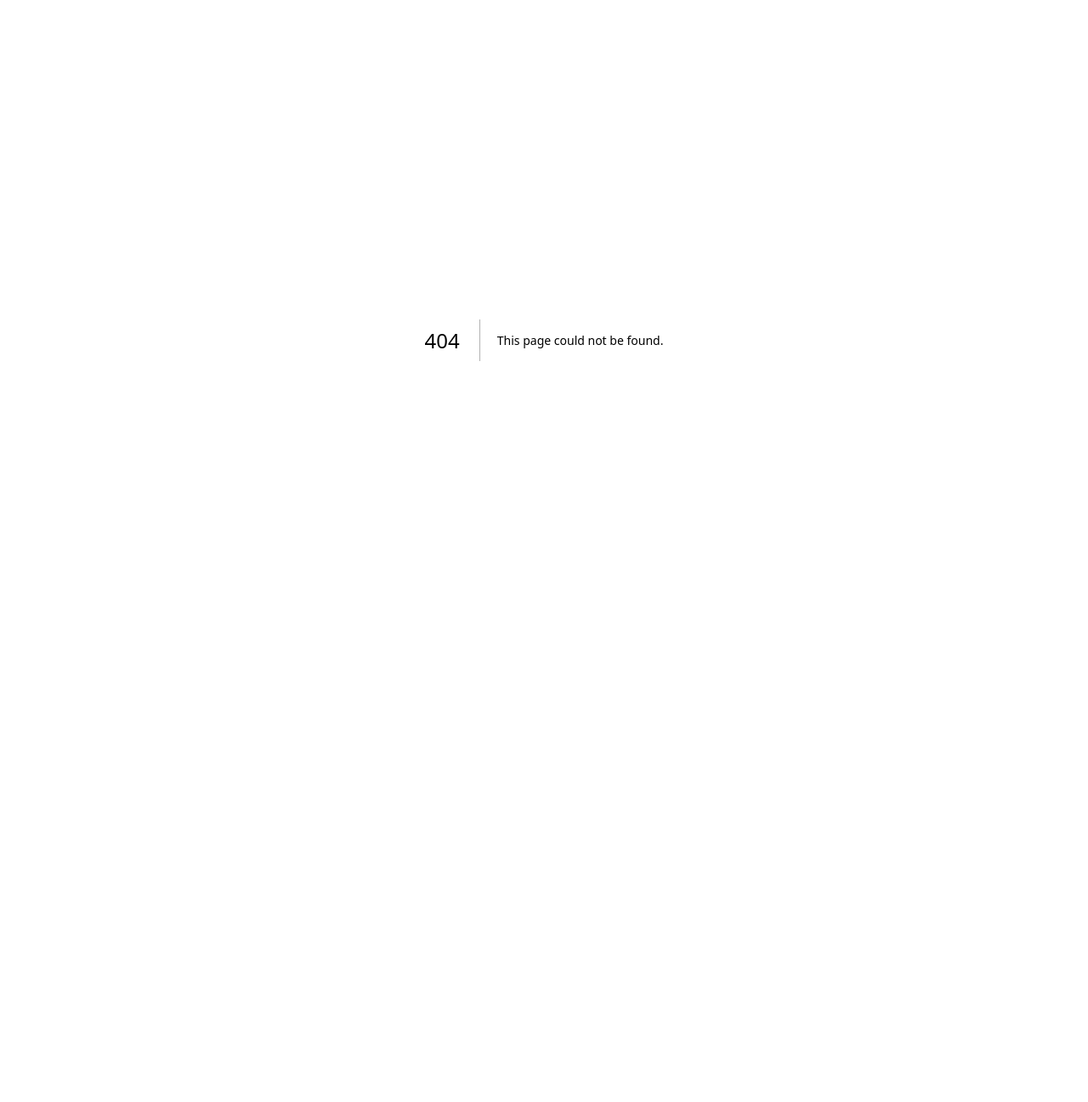
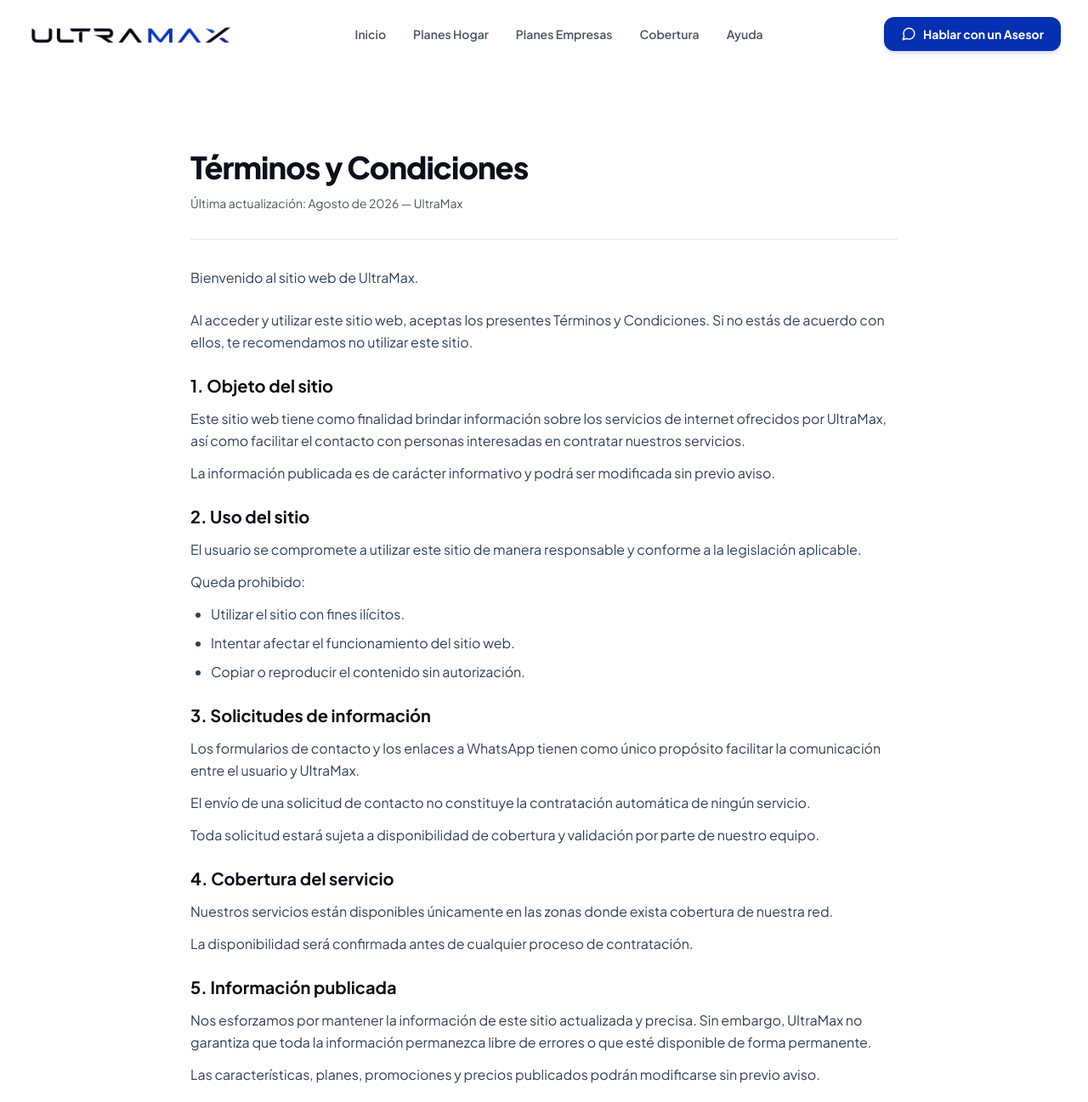
Before and after one commit to DerianPaez/ultramax, a Next.js app: page /terminos-y-condiciones in a window 1280 px wide. Before the commit this address had no page. Shown: the top 1297 px of the page at 85% size. Before the commit the page ends 800 px from the top, so only its background shows below. Built offline with nearby package versions, Linux system fonts and the light colour scheme.

Commit message:
feat(legal): add terms and conditions page

```diff
--- /dev/null
+++ b/app/terminos-y-condiciones/page.tsx
@@ -0,0 +1,134 @@
+import { Navigation } from '../../components/section/Navigation';
+import { Footer } from '../../components/section/Footer';
+
+export const metadata = {
+  title: 'Términos y Condiciones | UltraMax',
+  description: 'Términos y condiciones de uso del sitio web de UltraMax.',
+  robots: {
+    index: false,
+    follow: false,
+  },
+};
+
+export default function TermsPage() {
+  return (
+    <div className="flex flex-col min-h-screen bg-white">
+      <Navigation />
+      <main className="flex-1 py-16 lg:py-24">
+        <div className="mx-auto max-w-4xl px-6 lg:px-8 flex flex-col gap-8">
+          <div className="flex flex-col gap-3 border-b border-slate-200 pb-8">
+            <h1 className="text-3xl font-extrabold tracking-tight text-dark sm:text-4xl">
+              Términos y Condiciones
+            </h1>
+            <p className="text-sm text-muted">
+              Última actualización: Agosto de 2026 — UltraMax
+            </p>
+          </div>
+
+          <div className="flex flex-col gap-6 text-slate-700 leading-relaxed text-sm sm:text-base">
+            <p>
+              Bienvenido al sitio web de UltraMax.
+            </p>
+            <p>
+              Al acceder y utilizar este sitio web, aceptas los presentes Términos y Condiciones. Si no estás de acuerdo con ellos, te recomendamos no utilizar este sitio.
+            </p>
+
+            <section className="flex flex-col gap-3">
+              <h2 className="text-xl font-bold text-dark">1. Objeto del sitio</h2>
+              <p>
+                Este sitio web tiene como finalidad brindar información sobre los servicios de internet ofrecidos por UltraMax, así como facilitar el contacto con personas interesadas en contratar nuestros servicios.
+              </p>
+              <p>
+                La información publicada es de carácter informativo y podrá ser modificada sin previo aviso.
+              </p>
+            </section>
+
+            <section className="flex flex-col gap-3">
+              <h2 className="text-xl font-bold text-dark">2. Uso del sitio</h2>
+              <p>
+                El usuario se compromete a utilizar este sitio de manera responsable y conforme a la legislación aplicable.
+              </p>
+              <p>Queda prohibido:</p>
+              <ul className="list-disc pl-6 flex flex-col gap-2">
+                <li>Utilizar el sitio con fines ilícitos.</li>
+                <li>Intentar afectar el funcionamiento del sitio web.</li>
+                <li>Copiar o reproducir el contenido sin autorización.</li>
+              </ul>
+            </section>
+
+            <section className="flex flex-col gap-3">
+              <h2 className="text-xl font-bold text-dark">3. Solicitudes de información</h2>
+              <p>
+                Los formularios de contacto y los enlaces a WhatsApp tienen como único propósito facilitar la comunicación entre el usuario y UltraMax.
+              </p>
+              <p>
+                El envío de una solicitud de contacto no constituye la contratación automática de ningún servicio.
+              </p>
+              <p>
+                Toda solicitud estará sujeta a disponibilidad de cobertura y validación por parte de nuestro equipo.
+              </p>
+            </section>
+
+            <section className="flex flex-col gap-3">
+              <h2 className="text-xl font-bold text-dark">4. Cobertura del servicio</h2>
+              <p>
+                Nuestros servicios están disponibles únicamente en las zonas donde exista cobertura de nuestra red.
+              </p>
+              <p>
+                La disponibilidad será confirmada antes de cualquier proceso de contratación.
+              </p>
+            </section>
+
+            <section className="flex flex-col gap-3">
+              <h2 className="text-xl font-bold text-dark">5. Información publicada</h2>
+              <p>
+                Nos esforzamos por mantener la información de este sitio actualizada y precisa. Sin embargo, UltraMax no garantiza que toda la información permanezca libre de errores o que esté disponible de forma permanente.
+              </p>
+              <p>
+                Las características, planes, promociones y precios publicados podrán modificarse sin previo aviso.
+              </p>
+            </section>
+
+            <section className="flex flex-col gap-3">
+              <h2 className="text-xl font-bold text-dark">6. Propiedad intelectual</h2>
+              <p>
+                Todo el contenido de este sitio web, incluyendo textos, imágenes, logotipos, diseño e identidad visual, pertenece a UltraMax o se utiliza con la autorización correspondiente.
+              </p>
+              <p>
+                Queda prohibida su reproducción o utilización sin autorización previa.
+              </p>
+            </section>
+
+            <section className="flex flex-col gap-3">
+              <h2 className="text-xl font-bold text-dark">7. Enlaces externos</h2>
+              <p>
+                Este sitio puede contener enlaces a servicios de terceros, como WhatsApp o Google Maps.
+              </p>
+              <p>
+                UltraMax no es responsable del contenido ni de las políticas de privacidad de dichos servicios externos.
+              </p>
+            </section>
+
+            <section className="flex flex-col gap-3">
+              <h2 className="text-xl font-bold text-dark">8. Modificaciones</h2>
+              <p>
+                UltraMax podrá actualizar estos Términos y Condiciones cuando sea necesario.
+              </p>
+              <p>
+                La versión vigente estará siempre disponible en esta página.
+              </p>
+            </section>
+
+            <section className="flex flex-col gap-3">
+              <h2 className="text-xl font-bold text-dark">9. Contacto</h2>
+              <p>
+                Si tienes alguna consulta relacionada con estos Términos y Condiciones, puedes comunicarte con nosotros a través de nuestros canales oficiales de atención.
+              </p>
+            </section>
+          </div>
+        </div>
+      </main>
+      <Footer />
+    </div>
+  );
+}
--- a/components/section/Footer.tsx
+++ b/components/section/Footer.tsx
@@ -61,11 +61,25 @@
           </div>
         </div>
 
-        <div className="border-t border-border pt-8 text-center">
+        <div className="border-t border-border pt-8 flex flex-col sm:flex-row items-center justify-between gap-4 text-center sm:text-left">
           <p className="text-xs text-muted">
             © {new Date().getFullYear()} UltraMax Ecuador S.A. Todos los
             derechos reservados.
           </p>
+          <div className="flex items-center gap-6 text-xs text-muted">
+            <Link
+              href="/terminos-y-condiciones"
+              className="hover:text-primary transition-colors duration-150"
+            >
+              Términos y Condiciones
+            </Link>
+            <Link
+              href="/politicas-de-privacidad"
+              className="hover:text-primary transition-colors duration-150"
+            >
+              Políticas de Privacidad
+            </Link>
+          </div>
         </div>
       </div>
     </footer>
```
